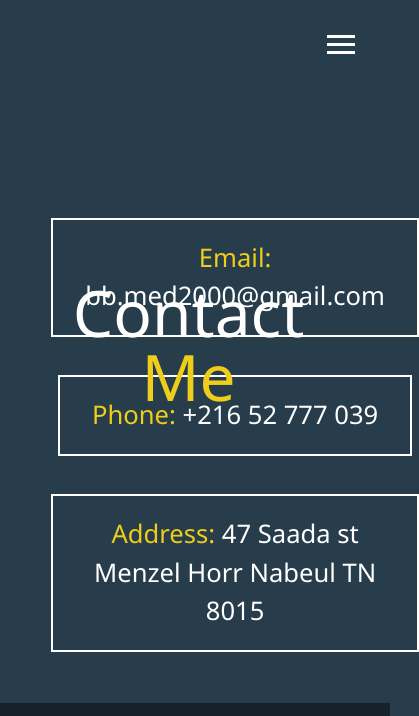
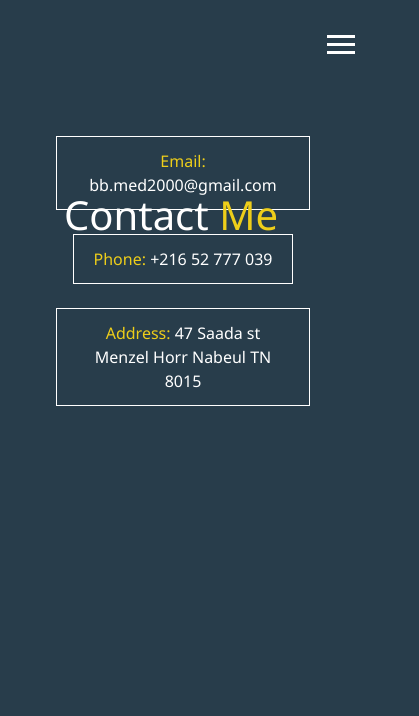
Before and after one commit to barhouum7/BHMBSIbrahim.github.io, a website: page contact.html in a window 390 px wide. Shown: the top 716 px of the page, 419 px wide, since content can reach past the window. Drawn offline with Linux system fonts and the light colour scheme.

Commit message:
fix: contact page

```diff
--- a/scss/_mobile.scss
+++ b/scss/_mobile.scss
@@ -251,8 +251,10 @@
     }
 
     .contact-page {
-        padding-left: 4rem;
-        zoom: 80%;
+        padding-left: 7rem;
+        height: 200vh;
+        width: 100%;
+        zoom: 50%;
     }
 
     main#home h1 {
```
Also changed, not shown: dist/css/main.css, 1 other file.
